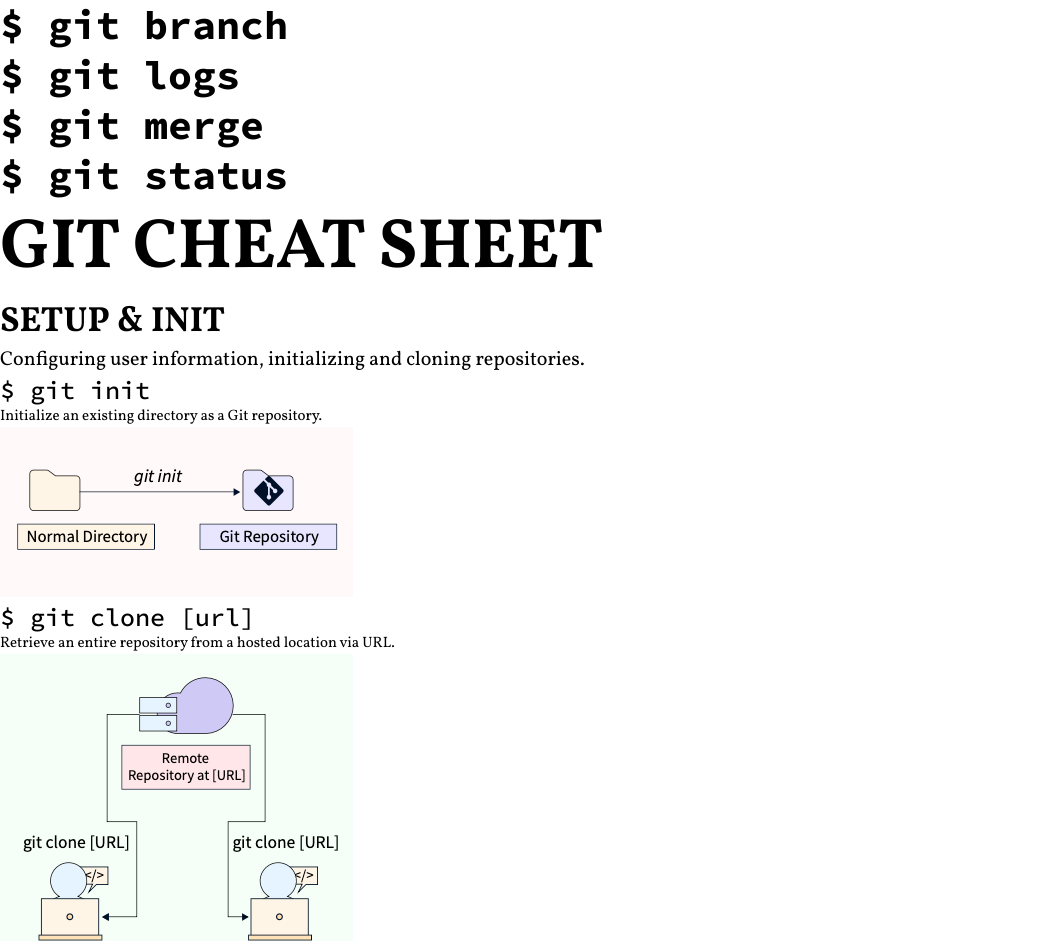
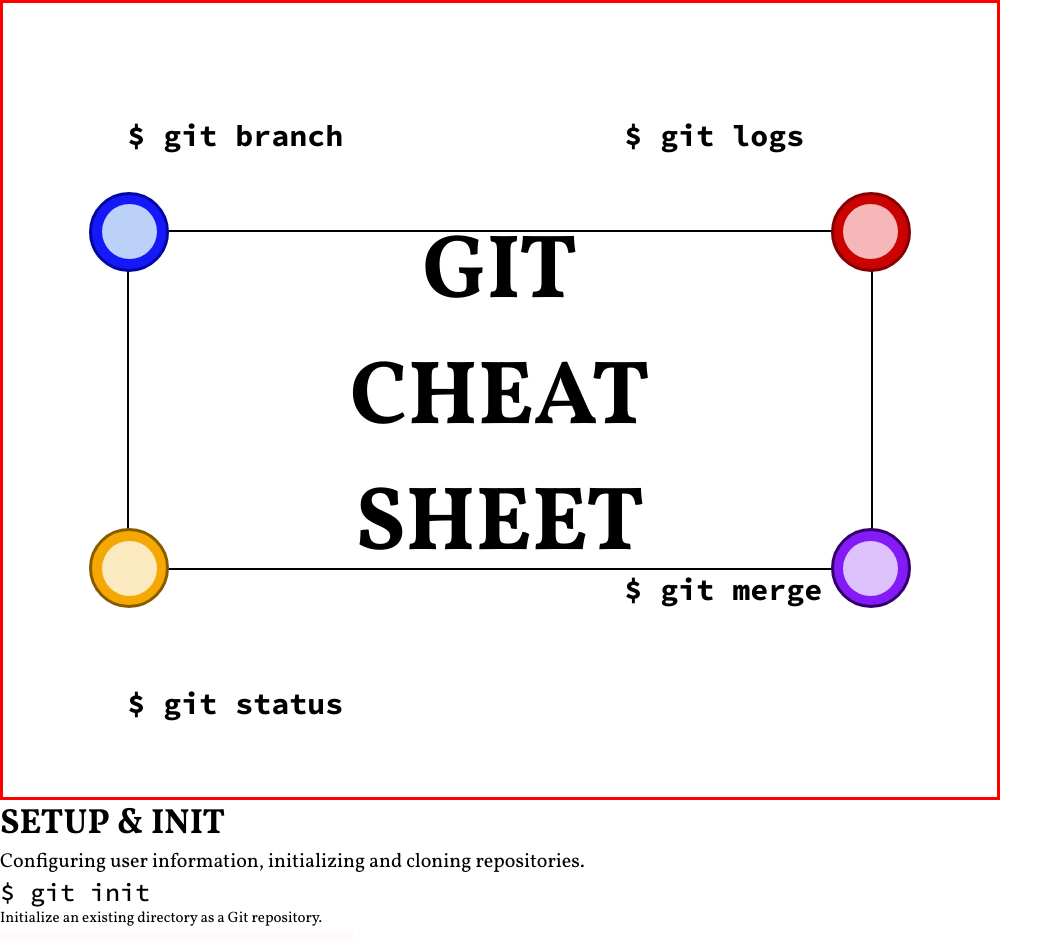
Before and after one commit to SuCoBootcamp24/Day68_24_08_23_GIT_CheatSheet, a plain HTML site: page index.html in a window 1280 px wide. Shown: the top 941 px of the page, without its empty margins (0-1063 px from the left). Drawn offline with Linux system fonts and the light colour scheme.

Commit message:
update css header in progress

```diff
--- a/asserts/css/style.css
+++ b/asserts/css/style.css
@@ -25,13 +25,17 @@
   /** ---- BASIC ---- */
 
 h1 {
+    width: 400px;
+
     font-family: Vollkorn;
-    font-size: 7rem;
+    font-size: 9rem;
+    text-align: center;
+
 }
 
 h2 {
     font-family: SourceCode;
-    font-size: 4rem;
+    font-size: 3rem;
 }
 
 h3 {
@@ -56,4 +60,156 @@ p {
     font-size: 1.5rem;
 }
 
-/** ------Main------ */
+/** ------header------ */
+
+header {
+    border: solid red;
+
+    display: grid;
+    grid-template-columns: 0.5fr 1fr 1fr 1fr 0.5fr;
+    grid-template-rows: 1fr 1fr 1fr 1fr 1fr 1fr 1fr;
+    gap: 0px 0px;
+    grid-template-areas:
+      "circle1 . . . ."
+      ". branch . logs ."
+      ". logo logo logo ."
+      "circle2 logo logo logo circle3"
+      ". logo logo logo ."
+      ". . . merche ."
+      ". status . . circle4";
+
+      height: 100vh;
+      width: 1000px;
+  }
+
+
+  .branch {
+     grid-area: branch;
+}
+
+  .logs {
+    grid-area: logs;
+}
+
+  .merche {
+    grid-area: merche;
+}
+
+  .status {
+    grid-area: status;
+}
+
+  .circle1 {
+    grid-area: circle1;
+}
+
+  .circle2 {
+    grid-area: circle2;
+}
+
+  .circle3 {
+    grid-area: circle3;
+}
+
+  .circle4 {
+    grid-area: circle4;
+}
+
+
+
+
+  .logo {
+    grid-area: logo;
+    display: flex;
+    justify-content: center;
+    align-items: center;
+    position: relative;
+    border: 2px solid black;
+
+
+    height: 100%;
+    width: 100%;
+}
+
+.logo h1 {
+
+}
+
+
+
+.rings {
+    display: flex;
+    align-items: center;
+    justify-content: center;
+    position: absolute;
+    border: 3px solid peachpuff;
+    border-radius: 50%;
+    height: 80px;
+    width: 80px;
+}
+
+.rings-in {
+    border-radius: 50%;
+    height: 55px;
+    width: 55px;
+}
+
+
+/* ring 1 */
+.rings:nth-of-type(1) {
+    top: -40px;
+    left: -40px;
+
+    border-color: rgb(5, 7, 158);
+    background-color: rgb(21, 25, 250);
+
+}
+
+.rings:nth-of-type(1) .rings-in {
+    background-color: rgb(187, 209, 248);
+}
+
+
+/* ring 2 */
+.rings:nth-of-type(2) {
+    top: -40px;
+    right: -40px;
+
+    border-color: rgb(131, 2, 2);
+    background-color: rgb(203, 2, 2);
+
+}
+
+.rings:nth-of-type(2) .rings-in {
+    background-color: rgb(245, 183, 183);
+}
+
+
+/* ring 3 */
+.rings:nth-of-type(3) {
+    bottom: -40px;
+    right: -40px;
+
+    border-color: rgb(51, 0, 106);
+    background-color: rgb(132, 26, 245);
+
+}
+
+.rings:nth-of-type(3) .rings-in {
+    background-color: rgb(221, 193, 251);
+}
+
+
+/* ring 4 */
+.rings:nth-of-type(4) {
+    bottom: -40px;
+    left: -40px;
+
+    border-color: rgb(133, 91, 0);
+    background-color: rgb(245, 168, 1);
+
+}
+
+.rings:nth-of-type(4) .rings-in {
+    background-color:rgb(251, 233, 192);
+}
--- a/index.html
+++ b/index.html
@@ -8,20 +8,29 @@
 </head>
 <body>
     <header>
-        <h2>$ git branch</h2>
-        <h2>$ git logs</h2>
-        <h2>$ git merge</h2>
-        <h2>$ git status</h2>
-        <section>
-            <div class="rings rOut"></div>
-            <div class="rings rIn"></div>
-            <div class="rings rOut"></div>
-            <div class="rings rIn"></div>
-            <div class="rings rOut"></div>
-            <div class="rings rIn"></div>
-            <div class="rings rOut"></div>
-            <h1>GIT CHEAT SHEET</h1>
-        </section>
+
+            <div class="branch">
+                <h2>$ git branch</h2>
+            </div>
+            <div class="logs"> <h2>$ git logs</h2></div>
+            <div class="merche"> <h2>$ git merge</h2></div>
+            <div class="status"><h2>$ git status</h2></div>
+            <div class="circle1"></div>
+            <div class="circle2"></div>
+            <div class="circle3"></div>
+            <div class="circle4"></div>
+            <div class="logo">
+                <div class="rings">
+                <div class="rings-in"></div></div>
+                <div class="rings">
+                <div class="rings-in"></div></div>
+                <div class="rings">
+                <div class="rings-in"></div></div>
+                <div class="rings">
+                <div class="rings-in"></div></div>
+
+                <h1>GIT CHEAT SHEET</h1>
+            </div>
     </header>
     <main>
 
```
